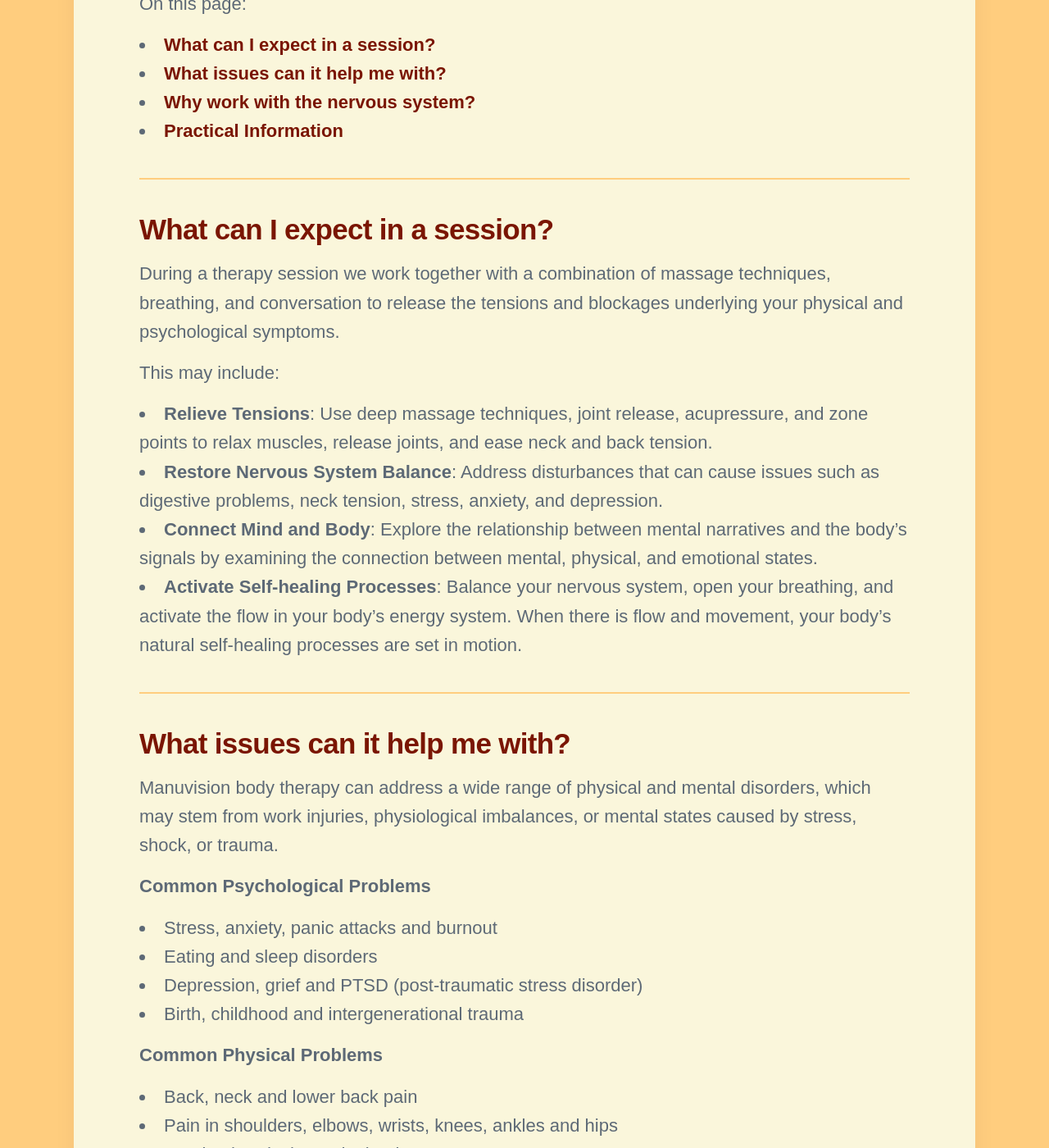
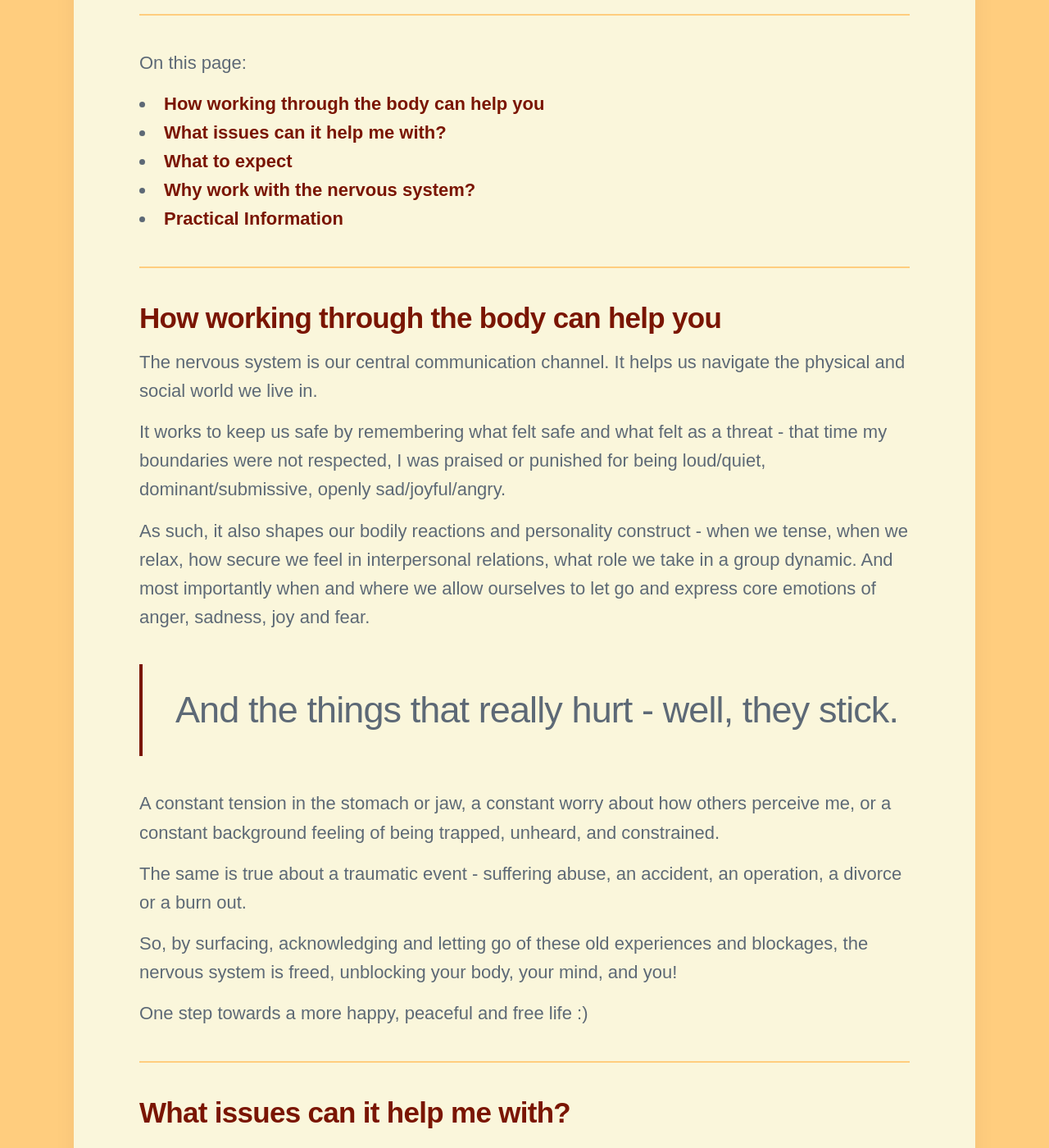
Before and after one commit to threekeytherapy/threekeytherapy.com, a Jekyll site: the page built from _workshops/bodytherapy.md, in a window 1280 px wide and 1400 px high, scrolled down 1037 px. Shown: the whole window at 82% size. Built offline with Jekyll 4.4.1, drawn with Linux system fonts in a browser that asks for light colours; nearby versions of some CDN libraries; some web fonts are replaced; some of the changed text lies outside the part shown.

Commit message:
reorganise

```diff
--- a/_includes/footer.html
+++ b/_includes/footer.html
@@ -2,7 +2,7 @@
 
 	<div class="wrap">
 
-		<a href="/contact" class="button button--small"><b>Contact me</b></a>
+		<a href="/contact" class="button button--small"><b>Book an intro call</b></a>
 
 		<p class="footer__text">{{ site.data.settings.footer_settings.footer_tagline }}</p>
 
--- a/_workshops/bodytherapy.md
+++ b/_workshops/bodytherapy.md
@@ -1,7 +1,7 @@
 ---
 title: Individual body therapy
 subtitle:
-description: Release old tensions, restore balance to your nervous system, and activate your body’s natural healing processes. </br></br> Sessions involve massage techniques, breathing, and conversation. Available in English, Dutch, Spanish, and (basic) French. Amsterdam, Utrecht & Brussels.
+description: Work with me to get to the root of your problem; whether mental, emotional, physical, or just that existential itch you can't scratch.</br></br> I work in English, Dutch, Spanish, and (basic) French. Amsterdam, Utrecht & Brussels.
 featured_image: /images/treatment2.jpg
 homepage_image: /images/treatment2.jpg
 date: 2023-11-01 00:00:00
@@ -10,49 +10,49 @@
   - /treatments
 ---
 
-> Each experience leaves a trace, remembered by the body, conditioning the mind.
+> Old fears, pains and angers create a constant strain on the nervous system, the body, and our freedom to be ourselves.
 
 ---
 
 On this page:
-- [What can I expect in a session?](#what-can-i-expect-in-a-session)
+- [How working through the body can help you](#how-working-through-the-body-can-help-you)
 - [What issues can it help me with?](#what-issues-can-it-help-me-with)
+- [What to expect](#what-to-expect)
 - [Why work with the nervous system?](#why-work-with-the-nervous-system)
 - [Practical Information](#practical-information)
 
 ---
 
-## What can I expect in a session?
+## How working through the body can help you
 
-During a therapy session we work together with a combination of massage techniques, breathing, and conversation to release the tensions and blockages underlying your physical and psychological symptoms.
+The nervous system is our central communication channel.
+It helps us navigate the physical and social world we live in.
 
-This may include:
+It works to keep us safe by remembering what felt safe and what felt as a threat - that time my boundaries were not respected, I was praised or punished for being loud/quiet, dominant/submissive, openly sad/joyful/angry.
 
-- **Relieve Tensions**: Use deep massage techniques, joint release, acupressure, and zone points to relax muscles, release joints, and ease neck and back tension.
-- **Restore Nervous System Balance**:  Address disturbances that can cause issues such as digestive problems, neck tension, stress, anxiety, and depression.
-- **Connect Mind and Body**: Explore the relationship between mental narratives and the body’s signals by examining the connection between mental, physical, and emotional states.
-- **Activate Self-healing Processes**: Balance your nervous system, open your breathing, and activate the flow in your body’s energy system. When there is flow and movement, your body’s natural self-healing processes are set in motion.
+As such, it also shapes our bodily reactions and personality construct - when we tense, when we relax, how secure we feel in interpersonal relations, what role we take in a group dynamic.
+And most importantly when and where we allow ourselves to let go and express core emotions of anger, sadness, joy and fear.
+
+> And the things that really hurt - well, they stick.
+
+A constant tension in the stomach or jaw, a constant worry about how others perceive me, or a constant background feeling of being trapped, unheard, and constrained.
+
+The same is true about a traumatic event - suffering abuse, an accident, an operation, a divorce or a burn out.
+
+So, by surfacing, acknowledging and letting go of these old experiences and blockages, the nervous system is freed, unblocking your body, your mind, and you!
+
+One step towards a more happy, peaceful and free life :)
 
 ---
 
 ## What issues can it help me with?
 
-Manuvision body therapy can address a wide range of physical and mental disorders, which may stem from work injuries, physiological imbalances, or mental states caused by stress, shock, or trauma.
-
 **Common Psychological Problems**
 
+* Birth, childhood and intergenerational trauma
 * Stress, anxiety, panic attacks and burnout
-* Eating and sleep disorders
 * Depression, grief and PTSD (post-traumatic stress disorder)
-* Birth, childhood and intergenerational trauma
-
-**Common Physical Problems**
-
-* Back, neck and lower back pain
-* Pain in shoulders, elbows, wrists, knees, ankles and hips
-* Tension headache and migraine
-* Pregnancy and postpartum complications
-* Digestive problems
+* Eating, metabolic and sleep disorders
 
 **General Personal Development**
 
@@ -61,6 +61,25 @@
 * Setting boundaries and saying no
 * Coming closer to yourself to live the life that you want to live
 
+**Common Physical Problems**
+
+* Tension headache and migraine
+* Pregnancy and postpartum complications
+* Digestive problems
+* Pains in the back, neck, shoulders, elbows, wrists, knees, ankles and hips
+
+---
+
+## What to expect
+
+During treatments I use massage techniques to surface your subconscious physical tensions.
+This surfaces their underlying psycho-emotional causes - whether unprocessed stress, anxiety, fear, anger, sadness, ...
+
+Once surfaced, you have the opportunity to work with your breathing, mind and nervous system to let go of these old protection mechanisms. With it, you also release the restrictive thoughts, feelings and behaviour patterns associated with them.
+
+Treatments will help you feel relaxed and present in your body, with a clearer mind, and more able to fully enjoy life and navigate change.
+Or feel a sudden desire to sign up to a pottery course and start wearing purple ¯\\_(ツ)_/¯
+
 ---
 
 > Most emotional, psychological, and physical disorders are caused by tension in the nervous system
@@ -68,8 +87,6 @@
 ---
 
 ## Why work with the nervous system?
-
-Each experience leaves a trace, remembered by the body, conditioning the mind.
 
 The body and mind are deeply interconnected.
 If there is pain in the body, it affects the psyche; and if you are under psychological pressure, it manifests in the body.
--- a/index.html
+++ b/index.html
@@ -13,7 +13,7 @@
 
 	<div class="wrap">
 
-		<h1>Feeling stuck and can't find your way out?</h1>
+		<h1>Feeling stuck and can't solve it alone?</h1>
 		<p><strong>
 		</br>
 		</br>
```
Also changed, not shown: _pages/contact.md (+2 -0 lines), _projects/landing.md (+1 -1 lines), work-wth-me/index.html (+7 -3 lines).
